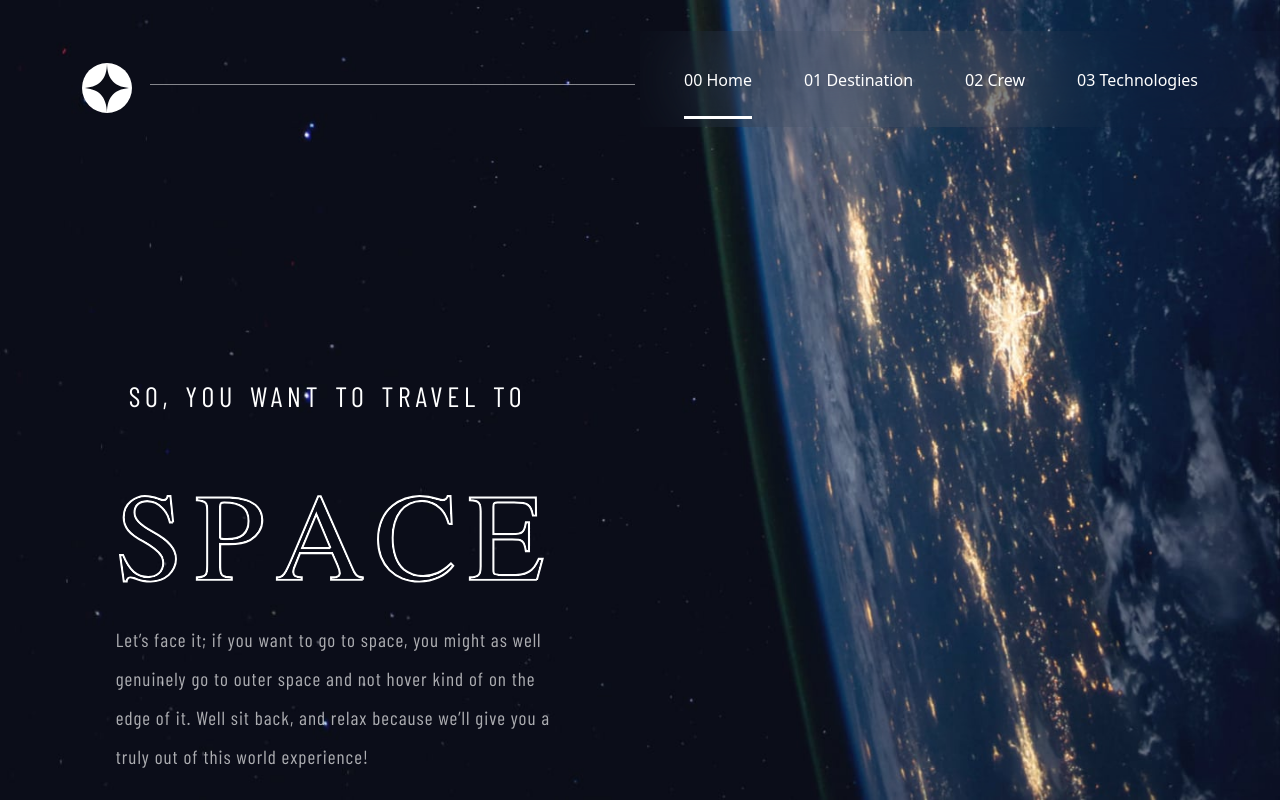
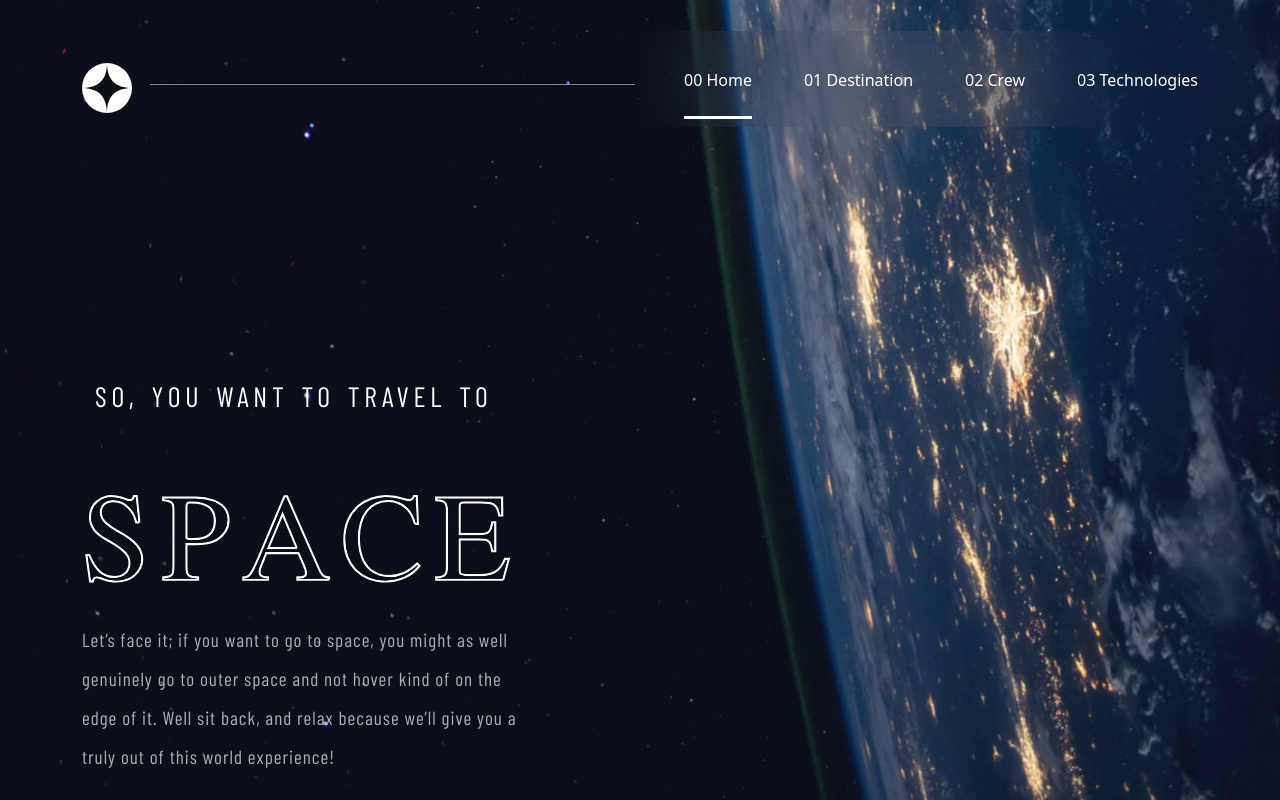
Before and after one commit to Saad-Hisham/Space-Tourism-Website-with-Interactive-3D-Plants-Control, a React (Create React App) app: page / in a window 1280 px wide. Built offline with nearby package versions, Linux system fonts and the light colour scheme; no server answers; a web font is replaced by a local one.

Commit message:
Update HomeBody.js

```diff
--- a/src/Home Components/HomeBody.js
+++ b/src/Home Components/HomeBody.js
@@ -10,8 +10,6 @@ function HomeBody() {
                 <Row>
                     <Col lg={6}>
                         <motion.div className="home-page-text-container"
-                        initial={{x:"10%"}}
-                        animate={{x:"0",transition:{duration:3,delay:5}}}
                         >
                             <div >
                                 <motion.p
```
